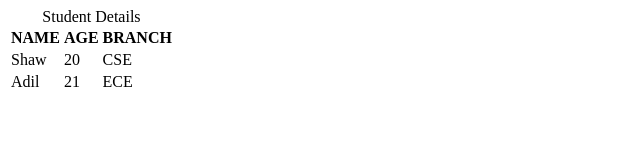
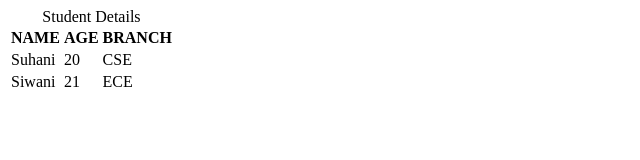
Before and after one commit to acciojob/table-practise-Code-with-sudoku, a website: page main.html in a window 1280 px wide. Shown: the full height of the page, 0-640 px from the left. Drawn offline with Linux system fonts and the light colour scheme.

Commit message:
created a submission

```diff
--- a/main.html
+++ b/main.html
@@ -17,12 +17,12 @@
 			<th>BRANCH</th>
 		</tr>
 		<tr>
-			<td>Shaw</td>
+			<td>Suhani</td>
 			<td>20</td>
 			<td>CSE</td>
 		</tr>
 		<tr>
-			<td>Adil</td>
+			<td>Siwani</td>
 			<td>21</td>
 			<td>ECE</td>
 		</tr>
```
